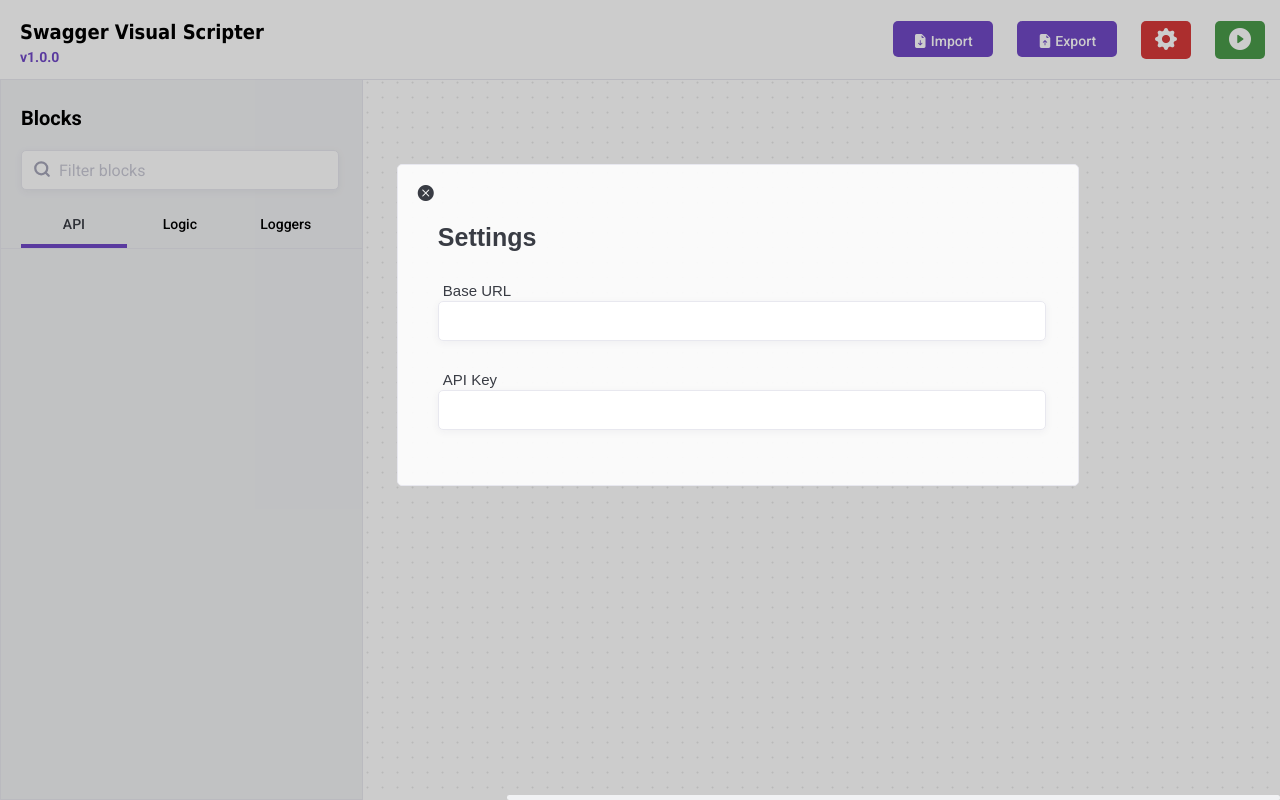
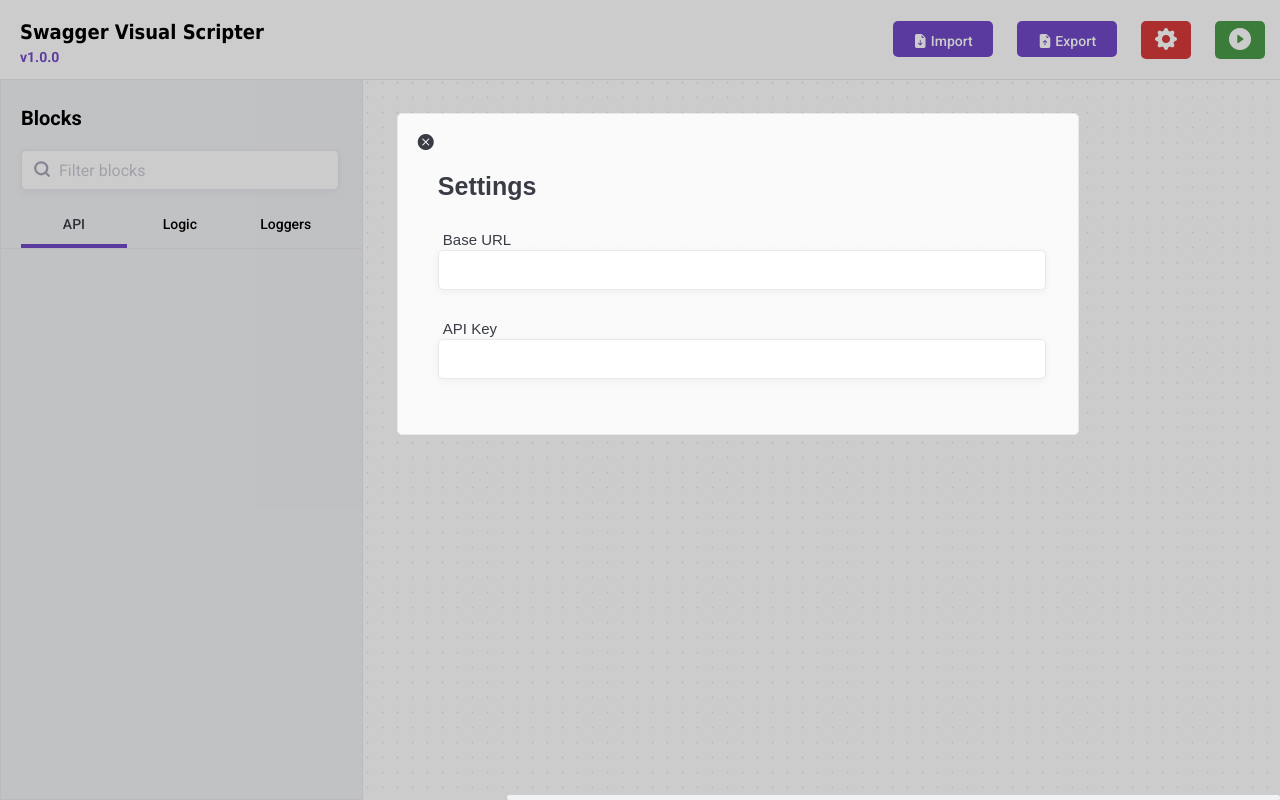
Before and after one commit to AndrewGnagy/swagger-visual-scripter, a plain HTML site: page index.html in a window 1280 px wide. Both pictures are taken after a click on the element 1166 px from the left and 40 px from the top of the page. Shown: the top 800 px of the page. Drawn offline with nearby package versions, Linux system fonts and the light colour scheme.

Commit message:
move settings up

```diff
--- a/styles.css
+++ b/styles.css
@@ -852,7 +852,7 @@ SELECT {
   background-color: #ffffffe6;
   margin: auto;
   margin-left: 31%;
-  margin-top: 5%;
+  margin-top: 1%;
   padding: 20px;
   border: 0.5px solid #E8E8EF;
   border-radius: 5px;
```
